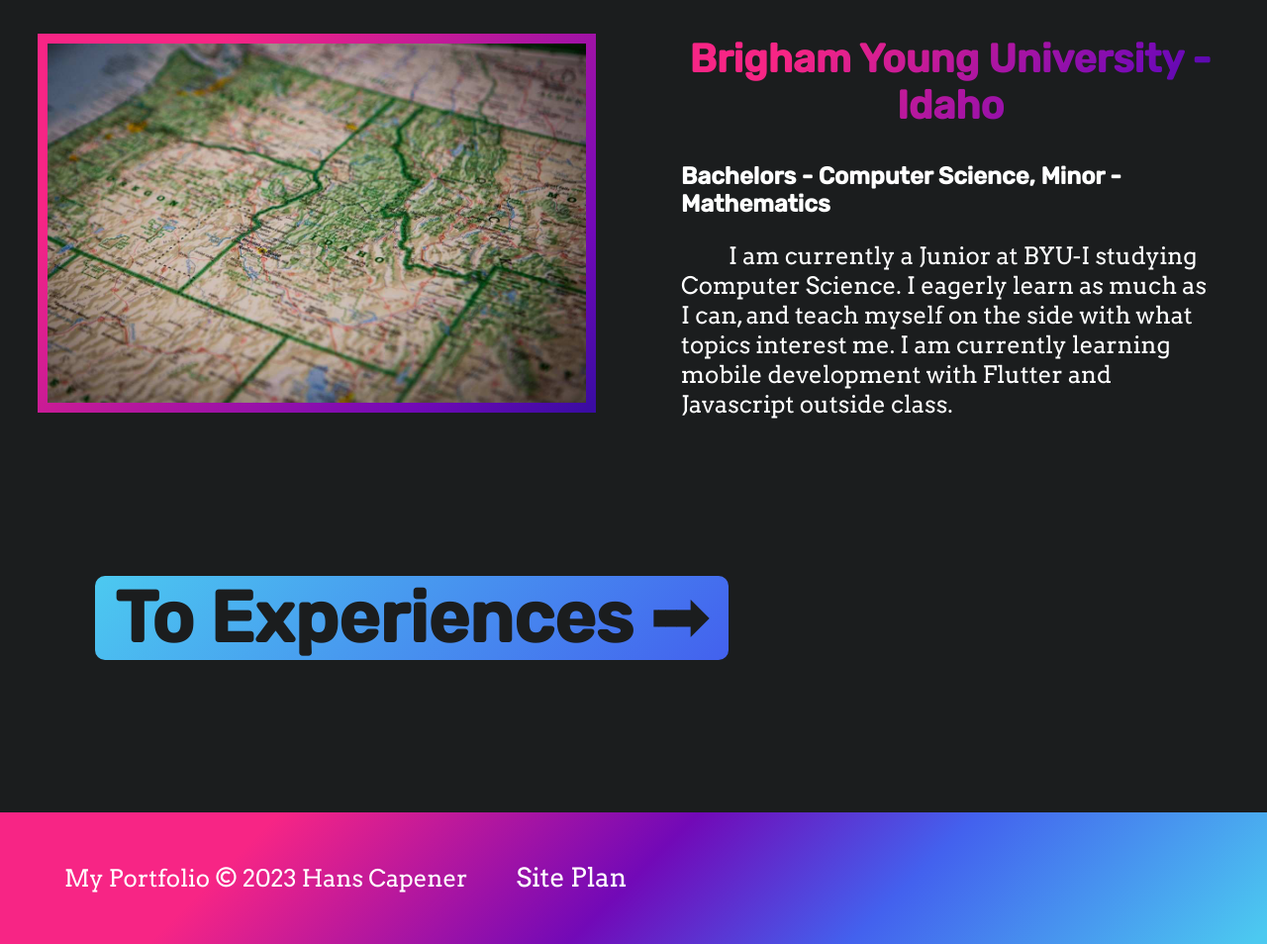
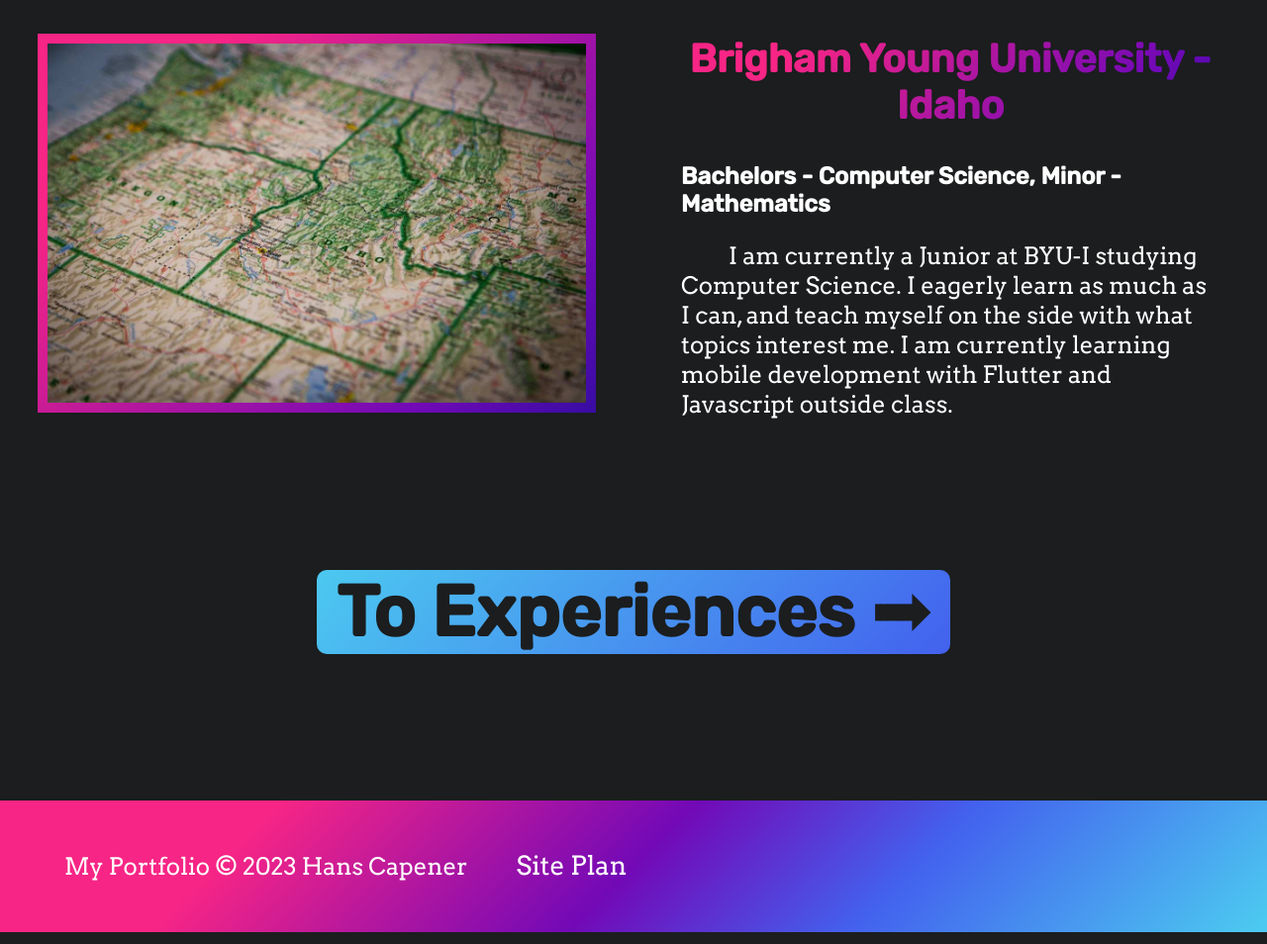
Before and after one commit to hansepac/portfolioWDD, a plain HTML site: page education.html in a window 1280 px wide. Shown: the part 905-1859 px from the top of the page at 99% size. Drawn offline with Linux system fonts and the light colour scheme.

Commit message:
Complete Website CSS

```diff
--- a/styles/style.css
+++ b/styles/style.css
@@ -204,6 +204,9 @@ nav a:nth-of-type(4) {grid-column: 5 / 6}
     color: var(--background-color);
     border-radius: 10px;
     transition: all .4s;
+    width: max-content !important;
+    height: max-content;
+    margin: 1em 0;
 }
 .card-button:hover {
     transform: scale(1.1);
@@ -213,7 +216,8 @@ nav a:nth-of-type(4) {grid-column: 5 / 6}
 .card-button h2{
     border-radius: 10px;
     padding: 0 20px;
-    margin: 5% 0;
+    margin: 0;
+    width: max-content !important;
 }
 
 #home-card-grid a:nth-of-type(1) {
@@ -305,6 +309,7 @@ nav a:nth-of-type(4) {grid-column: 5 / 6}
 .link-to-experiences {
     background-image: var(--accent-gradient);
     width: max-content;
+    margin: 0;
 }
 
 
```
Also changed, not shown: images/ExperiencesWireframe.png.
